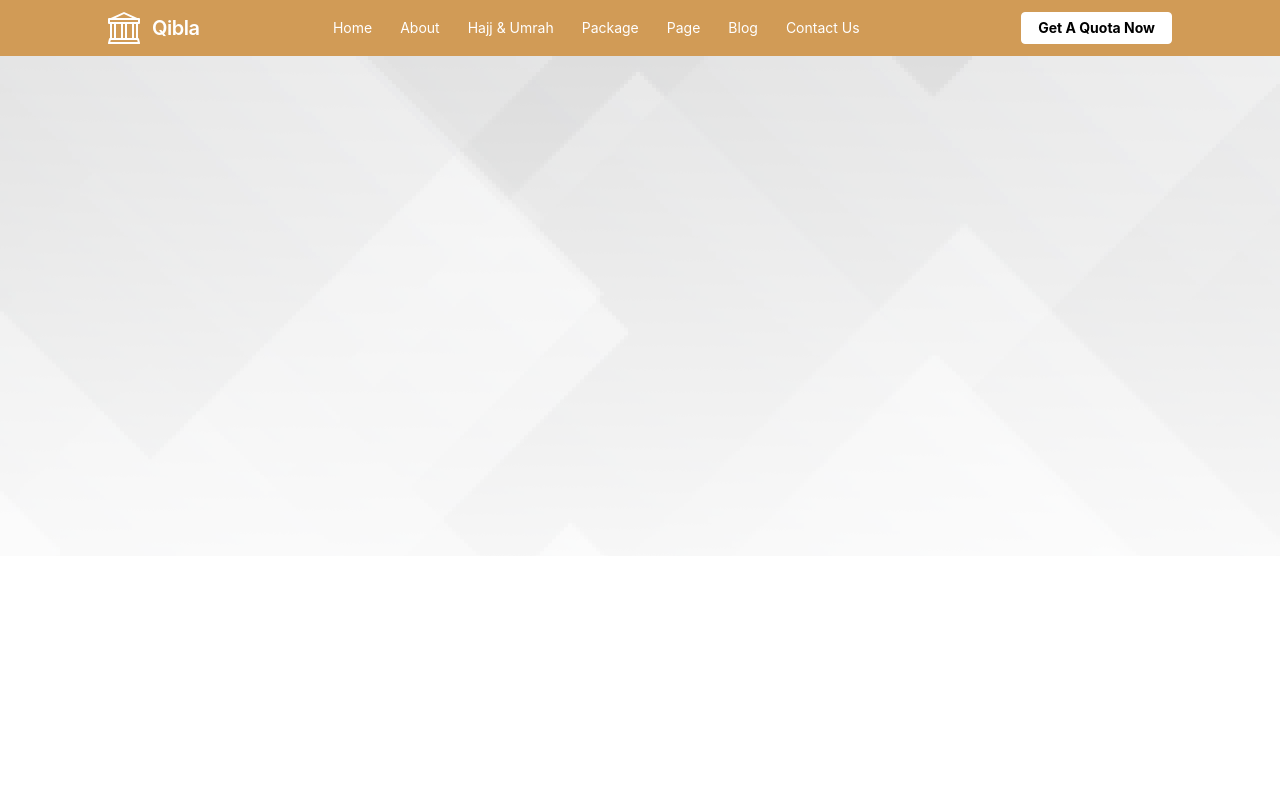
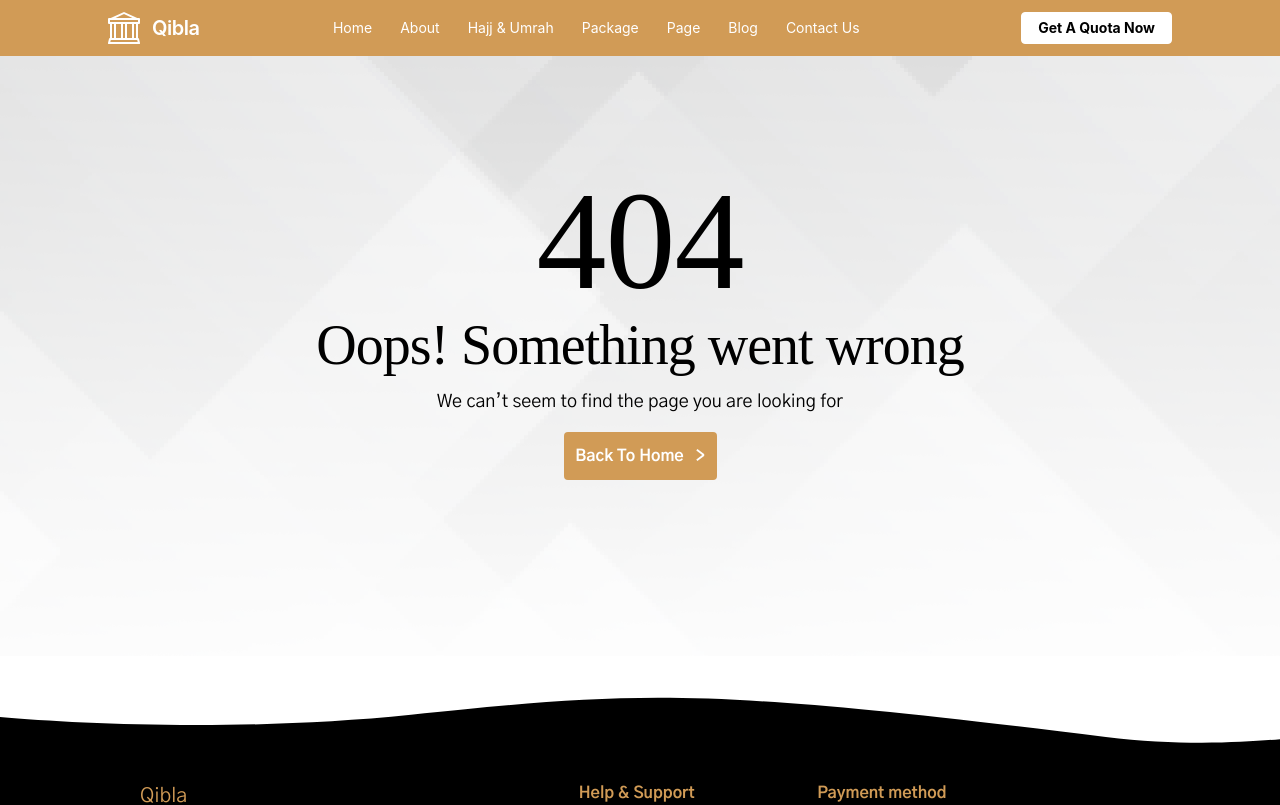
Before and after one commit to refat441/Qibla, a React (Create React App) app: page /Error in a window 1280 px wide. Shown: the top 805 px of the page. Built offline with nearby package versions, Linux system fonts and the light colour scheme; a web font is replaced by a local one.

Commit message:
404(Error) page Fully updated

```diff
--- a/src/components/Error/Error.js
+++ b/src/components/Error/Error.js
@@ -1,10 +1,14 @@
 import React from 'react';
 import ErrorHader from './ErrorHader';
+import Footer from '../PlaceholderComponents/Cards/Footer';
 
 const Error = () => {
     return (
         <div>
             <ErrorHader></ErrorHader>
+
+            {/* Footer */}
+            <Footer></Footer>
         </div>
     );
 };
--- a/src/components/Error/ErrorHader.js
+++ b/src/components/Error/ErrorHader.js
@@ -1,9 +1,23 @@
 import React from 'react';
-import './ErrorHader.css'
+import './ErrorHader.css';
+
 const ErrorHader = () => {
     return (
-        <div className='bgimage h-[500px]'>
-
+        <div className='bgimage h-[600px] md:h-[600px] sm:h-[400px]'>
+            <div className='pt-[100px] md:pt-[157px] text-center'>
+                <h1 className='scheherazade-thin text-[80px] md:text-[140px]'>404</h1>
+                <h2 className='scheherazade-thin text-[32px] md:text-[56px] mt-6 md:mt-12'>
+                    Oops! Something went wrong
+                </h2>
+                <p className='Gothic-A1-400 mt-2 md:mt-4 text-[14px] md:text-[18px]'>
+                    We can’t seem to find the page you are looking for
+                </p>
+                <div>
+                    <button className="w-[120px] md:w-[153px] mt-4 h-[40px] md:h-[48px] rounded bg-[#D19B56] text-white hover:bg-black Gothic-A1-700 font-bold">
+                        Back To Home &nbsp; {'>'}
+                    </button>
+                </div>
+            </div>
         </div>
     );
 };
```
